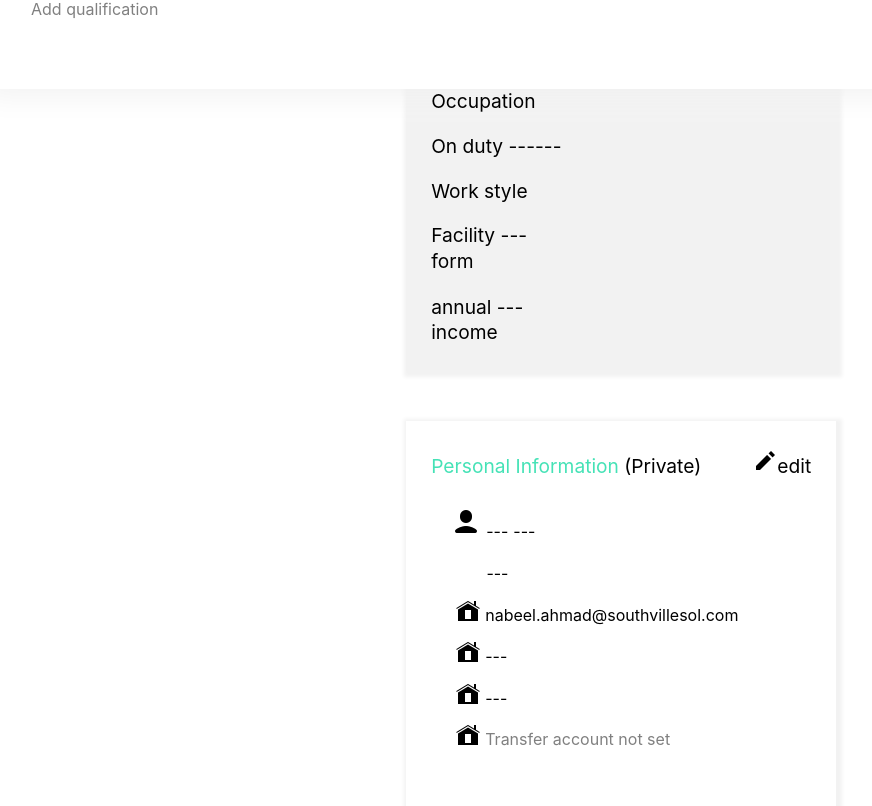
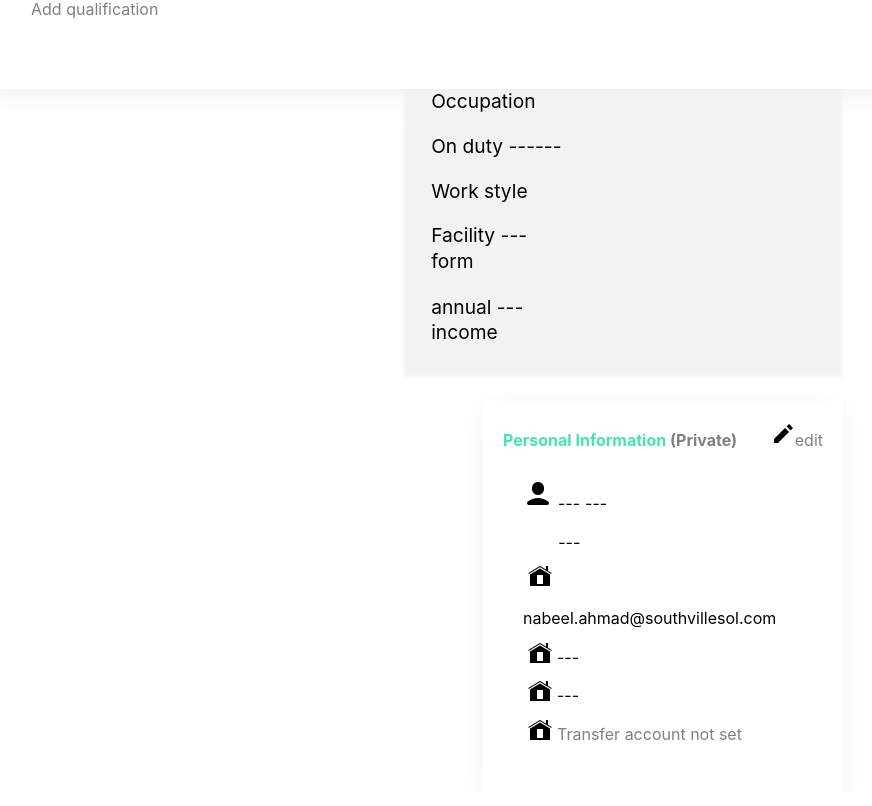
Before and after one commit to zaman2031/htmltask2, a React (Create React App) app in the folder my-app/: page / in a window 1280 px wide. Shown: the part 982-1788 px from the top of the page, without its empty margins (317-1189 px from the left). Built offline with nearby package versions, Linux system fonts and the light colour scheme.

Commit message:
Change code according to screen size

```diff
--- a/my-app/src/components/info.scss
+++ b/my-app/src/components/info.scss
@@ -1,28 +1,29 @@
 $primary-color: #f2f2f2;
 $secondary-color: #45e2b6;
-$main-color: #000000;
 $basic-color: #808080;
 
 .Info-section {
-  margin: 50px 0 0 56.5%;
-  padding: 25px;
-  width: 380px;
-  line-height: 2.6rem;
-  box-shadow: 2px 2px 4px 4px $primary-color;
+  margin: 30px 0 0 62.5%;
+  padding: 20px;
+  width: 320px;
+  line-height: 2.4rem;
+  box-shadow:  $primary-color 0 7px 29px 0;
 
   .main-Info {
     display: flex;
     justify-content: space-between;
-      font-size: 1.2rem;
 
     .person-Info {
       color: $secondary-color;
+      font-weight: bold;
     }
 
     .text-private {
-      color: $main-color;
+      color: $basic-color;
     }
-
+          .button-editing{
+            color: $basic-color;
+          }
     .button-editing::before {
       content: url(../assets/edit-icon.png);
     }
```
Also changed, not shown: my-app/src/components/info.jsx (line endings or trailing spaces).
